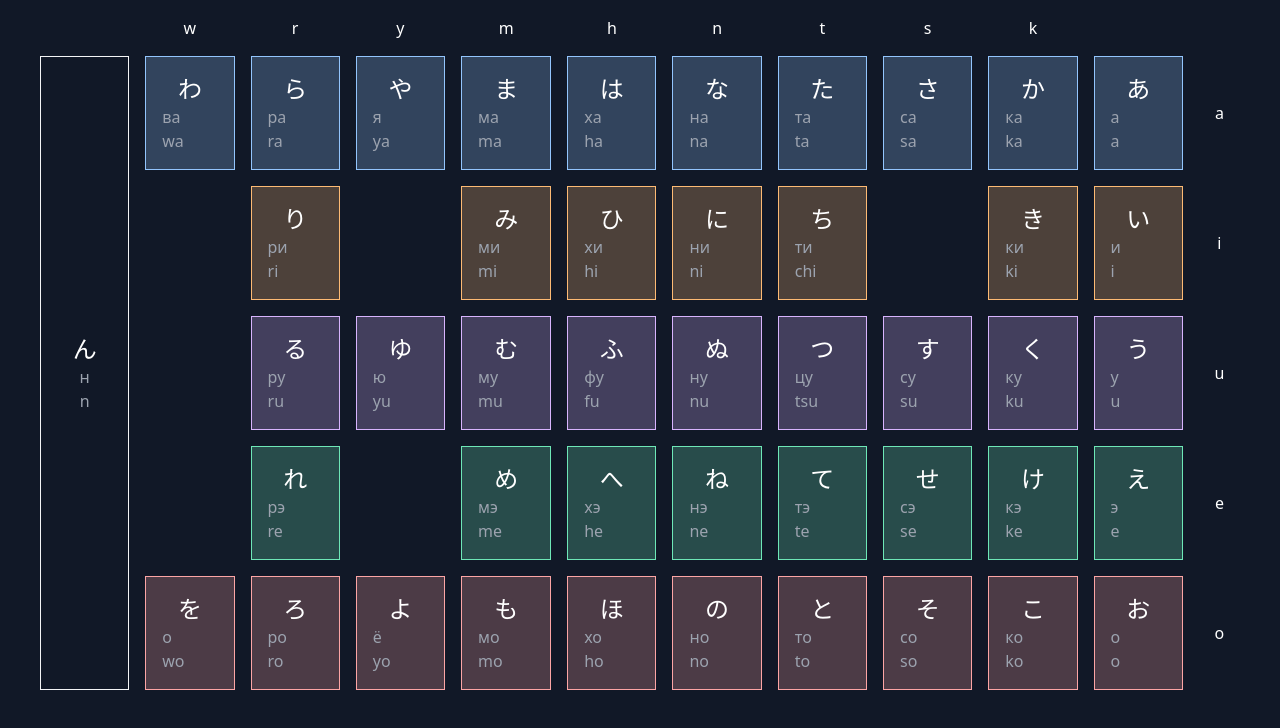
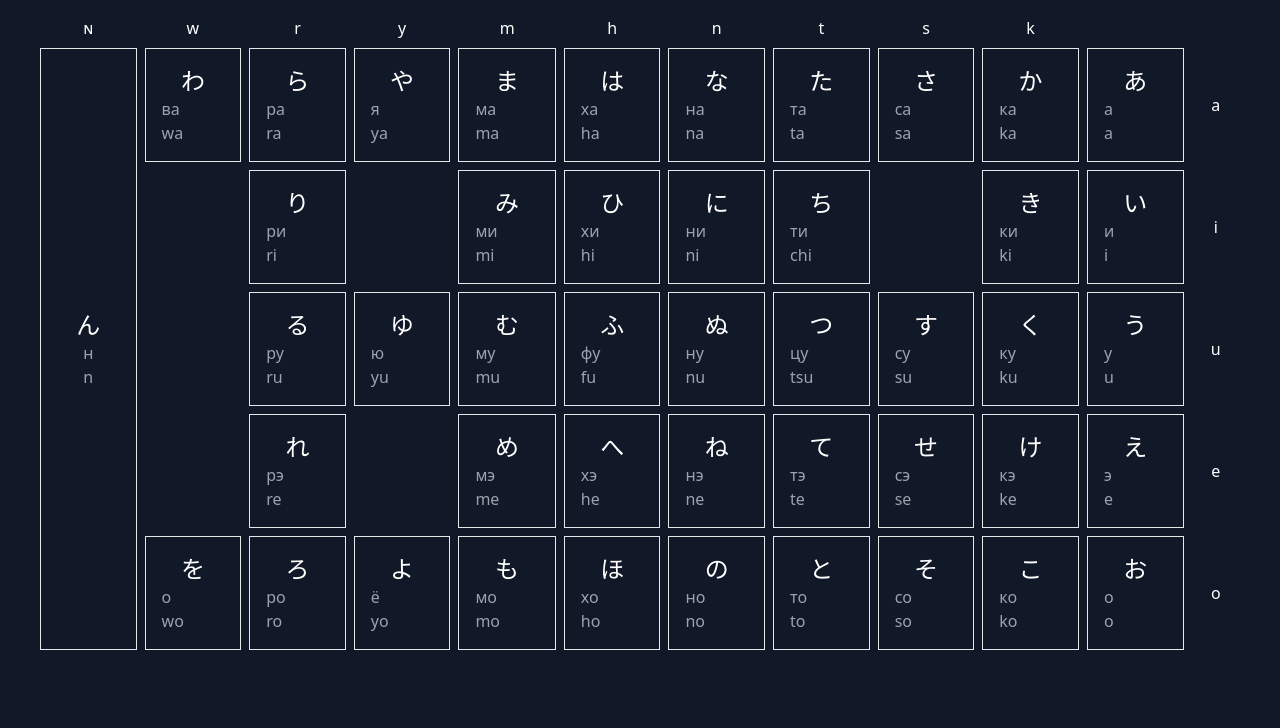
Before and after one commit to pritulaziah/japanese-alphabet, a Next.js app: page /learn in a window 1280 px wide. Shown: the top 728 px of the page. Built offline with nearby package versions, Linux system fonts and the light colour scheme.

Commit message:
update cells

```diff
--- a/components/japanese/Table.tsx
+++ b/components/japanese/Table.tsx
@@ -4,89 +4,83 @@ interface IProps {
   alphabet: AlphabetCharacter[];
 }
 
-interface Col {
-  name: string;
+interface Cell {
+  name?: string;
+  value: string;
   visible?: boolean;
   meaning: (roumaji: string) => boolean;
   className: string;
 }
 
-interface Row extends Col {
-  color: string;
+const getVisibleCell = (cell: Cell) => cell.visible == null || cell.visible;
+
+function isLastCharEqual(this: Cell, roumaji: string) {
+  return roumaji[roumaji.length - 1] === this.value;
 }
 
-function isLastCharEqual(this: Row | Col, roumaji: string) {
-  return roumaji[roumaji.length - 1] === this.name;
+function isFirstCharEqual(this: Cell, roumaji: string) {
+  return roumaji.length === 2 && roumaji[0] === this.value;
 }
 
-function isFirstCharEqual(this: Row | Col, roumaji: string) {
-  return roumaji.length === 2 && roumaji[0] === this.name;
-}
-
-const rows: Row[] = [
+const rows: Cell[] = [
   {
-    name: "a",
+    value: "a",
     meaning: isLastCharEqual,
-    color: "bg-blue-300/25 border-blue-300 hover:bg-blue-300/50",
     className: "row-start-2 row-end-3",
   },
   {
-    name: "i",
+    value: "i",
     meaning: isLastCharEqual,
-    color: "bg-orange-300/25 border-orange-300 hover:bg-orange-300/50",
     className: "row-start-3 row-end-4",
   },
   {
-    name: "u",
+    value: "u",
     meaning: isLastCharEqual,
-    color: "bg-purple-300/25 border-purple-300 hover:bg-purple-300/50",
     className: "row-start-4 row-end-5",
   },
   {
-    name: "e",
+    value: "e",
     meaning: isLastCharEqual,
-    color: "bg-emerald-300/25 border-emerald-300 hover:bg-emerald-300/50",
     className: "row-start-5 row-end-6",
   },
   {
-    name: "o",
+    value: "o",
     meaning: isLastCharEqual,
-    color: "bg-red-300/25 border-red-300 hover:bg-red-300/50",
     className: "row-start-6 row-end-7",
   },
   {
-    name: "n",
+    value: "n",
     visible: false,
     meaning(roumaji) {
-      return roumaji === this.name;
+      return roumaji === this.value;
     },
-    color: "transparent border-gray-100 hover:bg-gray-700/50",
     className: "row-start-2 row-end-7 items-center justify-center",
   },
 ];
 
-const columns: Col[] = [
+const columns: Cell[] = [
   {
     name: "",
+    value: "all-row-chars",
     meaning: (roumaji) =>
       rows
-        .filter((row) => row.visible !== false)
-        .map((row) => row.name)
+        .filter(getVisibleCell)
+        .map((row) => row.value)
         .some((row) => row === roumaji),
     className: "col-start-11 col-end-12",
   },
   {
-    name: "k",
+    value: "k",
     meaning: isFirstCharEqual,
     className: "col-start-10 col-end-11",
   },
   {
-    name: "s",
+    value: "s",
     meaning: isFirstCharEqual,
     className: "col-start-9 col-end-10",
   },
   {
-    name: "t",
+    value: "t",
     meaning(roumaji: string) {
       return roumaji.length === 3
         ? ["ts", "ch"].includes(roumaji.slice(0, 2))
@@ -95,76 +89,76 @@ const columns: Col[] = [
     className: "col-start-8 col-end-9",
   },
   {
-    name: "n",
+    value: "n",
     meaning: isFirstCharEqual,
     className: "col-start-7 col-end-8",
   },
   {
-    name: "h",
+    value: "h",
     meaning(roumaji: string) {
-      return roumaji.length === 2 && [this.name, "f"].includes(roumaji[0]);
+      return roumaji.length === 2 && [this.value, "f"].includes(roumaji[0]);
     },
     className: "col-start-6 col-end-7",
   },
   {
-    name: "m",
+    value: "m",
     meaning: isFirstCharEqual,
     className: "col-start-5 col-end-6",
   },
   {
-    name: "y",
+    value: "y",
     meaning: isFirstCharEqual,
     className: "col-start-4 col-end-5",
   },
   {
-    name: "r",
+    value: "r",
     meaning: isFirstCharEqual,
     className: "col-start-3 col-end-4",
   },
   {
-    name: "w",
+    value: "w",
     meaning: isFirstCharEqual,
     className: "col-start-2 col-end-3",
   },
   {
-    name: "",
-    meaning: (roumaji) => roumaji === "n",
+    name: "ɴ",
+    value: "n",
+    meaning(roumaji) {
+      return roumaji === this.value;
+    },
     className: "col-start-1 col-end-2",
   },
 ];
 
 const getCellClassNames = (abc: AlphabetCharacter) => {
-  const finder = <T extends { meaning: Col["meaning"] }>(array: T[]) =>
+  const finder = (array: Cell[]) =>
     array.find((item) => item.meaning(abc.roumaji));
 
-  const row = finder<Row>(rows);
-  const col = finder<Col>(columns);
+  const row = finder(rows);
+  const col = finder(columns);
 
   if (col && row) {
-    if (abc.roumaji === "n") {
-      console.log(
-        [col.className, row.className, row.color].filter(Boolean).join(" ")
-      );
-    }
-    return [col.className, row.className, row.color].filter(Boolean).join(" ");
+    return `${col.className} ${row.className}`;
   }
 
   return null;
 };
 
 const Table = ({ alphabet }: IProps) => {
+  const renderHeaderCells = (cells: Cell[], className: string) => {
+    return cells.filter(getVisibleCell).map((cell) => (
+      <div
+        key={cell.name || cell.value}
+        className={`flex items-center justify-center ${cell.className} ${className}`}
+      >
+        <span>{cell.name != null ? cell.name : cell.value}</span>
+      </div>
+    ));
+  };
+
   return (
-    <div className="grid text-white gap-4">
-      {rows
-        .filter((row) => row.visible !== false)
-        .map((row) => (
-          <div
-            key={row.name}
-            className={`flex items-center justify-center col-start-12 col-end-12 ${row.className}`}
-          >
-            <span>{row.name}</span>
-          </div>
-        ))}
+    <div className="grid text-white gap-2">
+      {renderHeaderCells(rows, "col-start-12 col-end-12")}
       {alphabet.map((alphabetCharacter) => {
         const classNames = getCellClassNames(alphabetCharacter);
 
@@ -174,7 +168,7 @@ const Table = ({ alphabet }: IProps) => {
 
         return (
           <div
-            key={alphabetCharacter.character}
+            key={alphabetCharacter.roumaji}
             className={`flex flex-col cursor-pointer p-4 border transition-colors ${getCellClassNames(
               alphabetCharacter
             )}`}
@@ -191,14 +185,7 @@ const Table = ({ alphabet }: IProps) => {
           </div>
         );
       })}
-      {columns.map((column) => (
-        <div
-          key={column.name}
-          className={`flex items-center justify-center row-start-1 row-end-1 ${column.className}`}
-        >
-          <span>{column.name}</span>
-        </div>
-      ))}
+      {renderHeaderCells(columns, "row-start-1 row-end-1")}
     </div>
   );
 };
```
